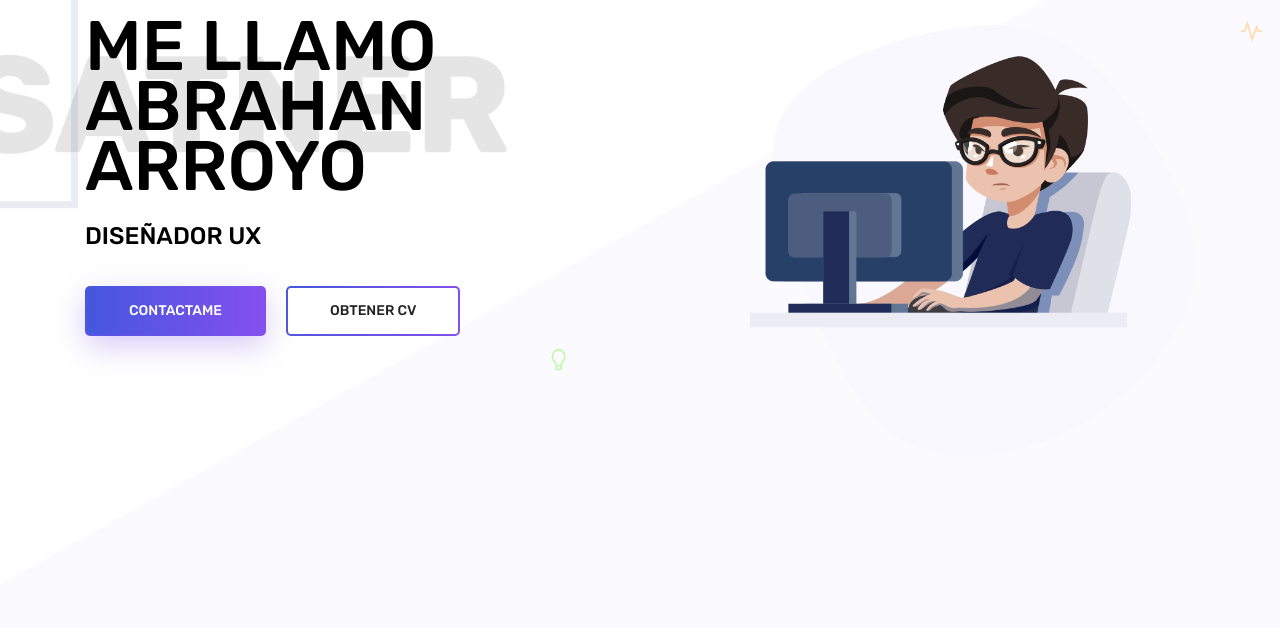
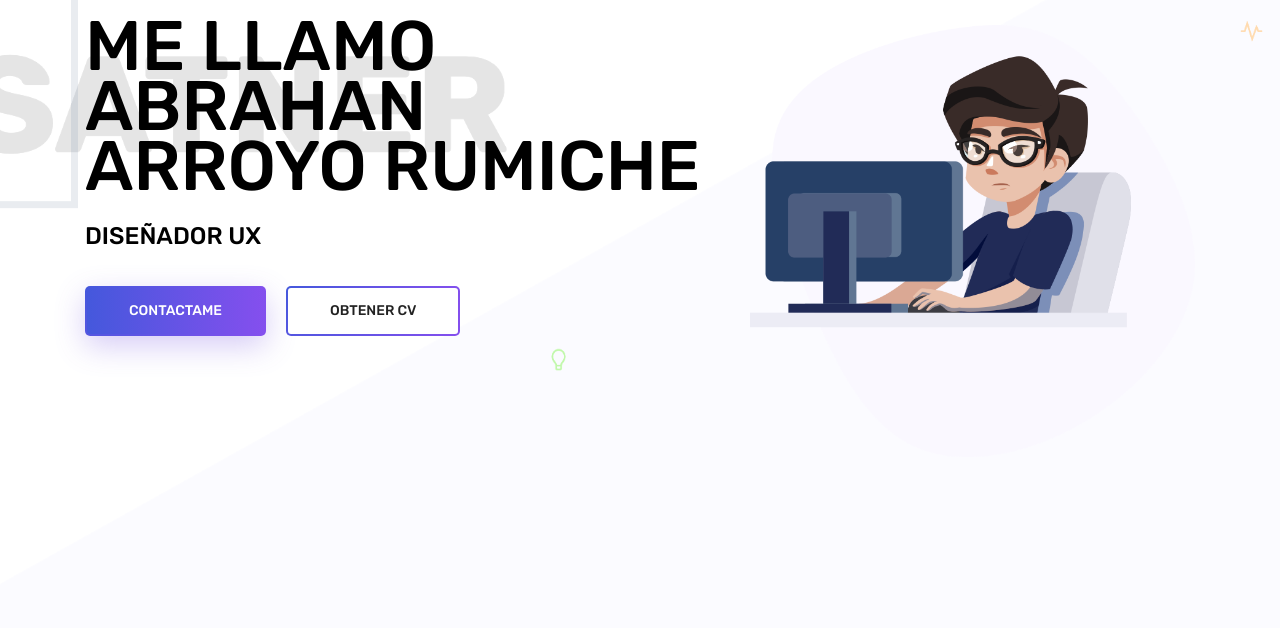
Before and after one commit to UserGit-01-oss/daikon, a plain HTML site: page index.html in a window 1280 px wide. Shown: the part 172-800 px from the top of the page. Drawn offline with Linux system fonts and the light colour scheme; some packages are replaced by stand-ins of ours.

Commit message:
segundo modificacion

```diff
--- a/index.html
+++ b/index.html
@@ -57,7 +57,7 @@
 					<div class="col-lg-7">
 						<div class="banner_content">
 							<h3 class="text-uppercase">Hola</h3>
-							<h1 class="text-uppercase">Me llamo Abrahan Arroyo</h1>
+							<h1 class="text-uppercase">Me llamo Abrahan Arroyo rumiche</h1>
 							<h5 class="text-uppercase">Diseñador UX</h5>
 							<div class="d-flex align-items-center">
 								<a class="primary_btn" href="#"><span>Contactame</span></a>
```
